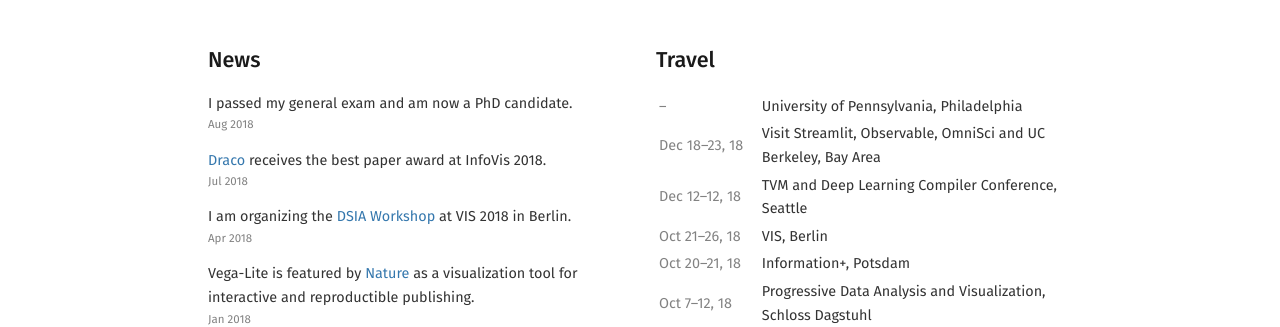
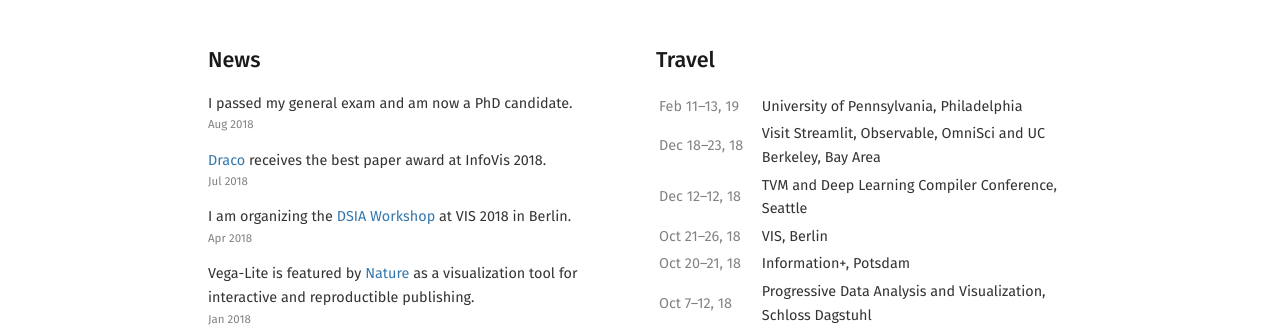
Before and after one commit to domoritz/domoritz.github.io, a Jekyll site: the page built from index.md, in a window 1280 px wide. Shown: the part 1735-2062 px from the top of the page. Built offline with Jekyll 4.4.1, drawn with Linux system fonts in a browser that asks for light colours; nearby versions of some CDN libraries.

Commit message:
Update travel.yml

```diff
--- a/_data/travel.yml
+++ b/_data/travel.yml
@@ -1,5 +1,7 @@
 - title: University of Pennsylvania
   where: Philadelphia
+  start: 2019-02-11
+  end: 2019-02-13
 - title: Visit Streamlit, Observable, OmniSci and UC Berkeley
   where: Bay Area
   start: 2018-12-18
```
